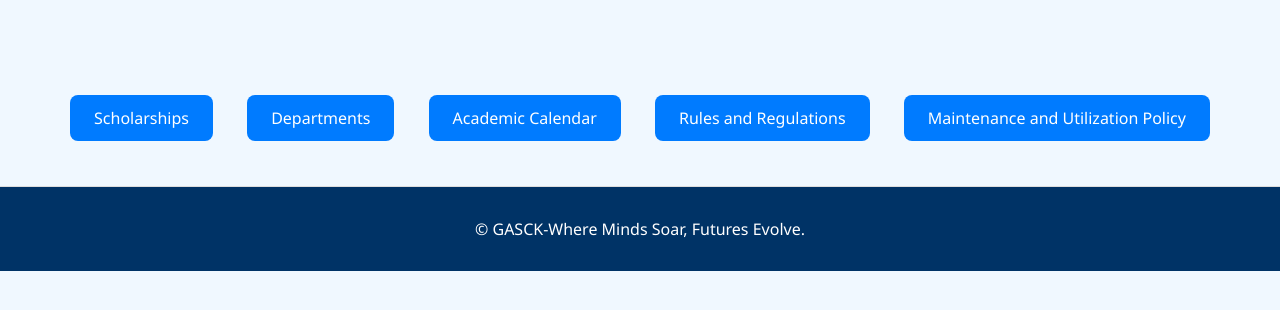
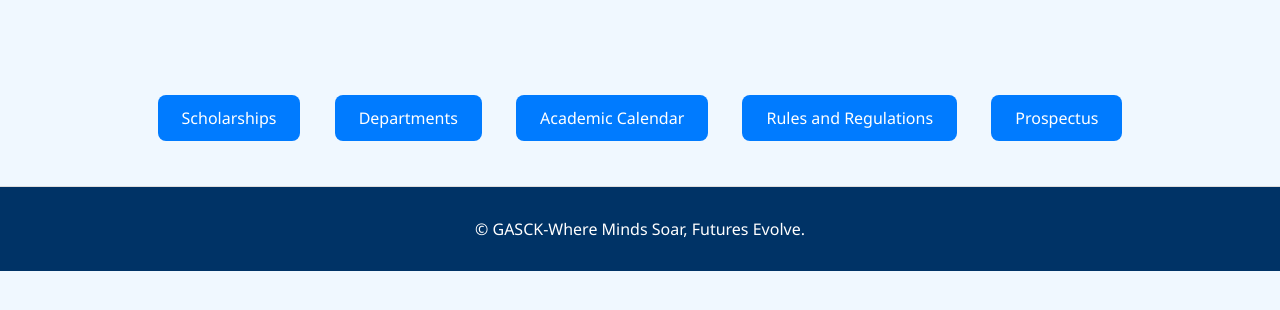
Before and after one commit to NIRRMALG/gasck-college, a Flask app: page /academics in a window 1280 px wide. Shown: the part 212-522 px from the top of the page. Run offline with Flask 3, Linux system fonts and the light colour scheme.

Commit message:
Update academics.html

```diff
--- a/templates/academics.html
+++ b/templates/academics.html
@@ -33,9 +33,9 @@
 <section class="academics-section">
     <a href="{{ url_for('scholarships') }}">Scholarships</a>
     <a href="{{ url_for('static', filename='Departments.pdf') }}" target="_blank">Departments</a>
-    <a href="{{ url_for('static', filename='student-calendar-2024-2025.pdf') }}" target="_blank">Academic Calendar</a>
-    <a href="{{ url_for('static', filename='students_conduct_rules.pdf') }}" target="_blank">Rules and Regulations</a>
-    <a href="{{ url_for('static', filename='Maintenance and Utilization Policy.pdf') }}" target="_blank">Maintenance and Utilization Policy</a>
+    <a href="{{ url_for('static', filename='academic calendar.pdf') }}" target="_blank">Academic Calendar</a>
+    <a href="{{ url_for('static', filename='regulation.pdf') }}" target="_blank">Rules and Regulations</a>
+    <a href="{{ url_for('static', filename='prosspecctus1.pdf') }}" target="_blank">Prospectus</a>
 </section>
 
 <footer>
```
